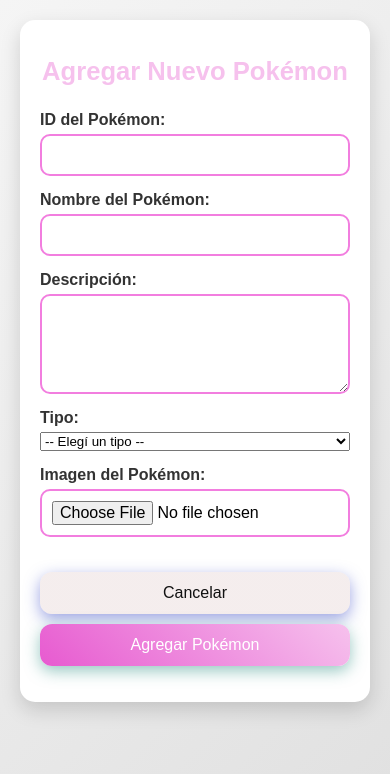
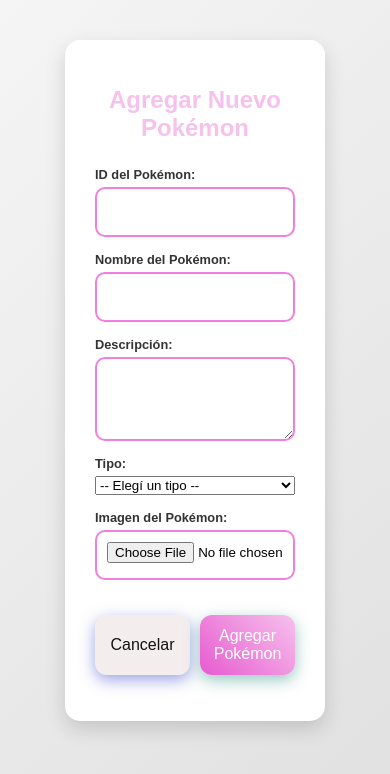
Before and after one commit to JulianImpe/Pokedex-PW2, a PHP site: page /views/agregarPokemon.php in a window 390 px wide. Shown: the top 774 px of the page. Run offline with PHP 8.4, Linux system fonts and the light colour scheme.

Commit message:
agregar pokemon responsive

```diff
--- a/styles/agregarPokemon.css
+++ b/styles/agregarPokemon.css
@@ -4,23 +4,21 @@
     margin: 0;
     padding: 0;
 }
-
 .agregar-container {
-    max-width: 500px;
+    max-width: 200px;
+    height: auto;
     margin: 40px auto;
     padding: 30px;
     background-color: #fff;
     border-radius: 15px;
-    box-shadow: 0 8px 20px rgba(0,0,0,0.15);
+    box-shadow: 0 8px 20px rgba(0, 0, 0, 0.15);
 }
-
 .titulo-agregar {
     text-align: center;
-    font-size: 2rem;
+    font-size: 1.5rem;
     color: #f6c1ed;
     margin-bottom: 25px;
 }
-
 .formulario-pokemon {
     display: flex;
     flex-direction: column;
@@ -43,7 +41,6 @@
     padding: 10px;
     border-radius: 10px;
     border: 2px solid #f27edf;
-    font-size: 1rem;
     transition: all 0.3s ease;
 }
 
@@ -72,6 +69,7 @@
     transition: all 0.3s ease;
     text-align: center;
     text-decoration: none;
+    align-content: center;
     color: #fff;
 }
 
@@ -95,19 +93,91 @@
     transform: translateY(-2px);
     box-shadow: 0 8px 20px rgba(59, 76, 202, 0.6);
 }
+input {
+    height: 50px;
+}
+label {
+    font-size: 0.8rem;
+}
 
-
-@media screen and (max-width: 600px) {
+@media screen and (min-width: 47em){
     .agregar-container {
-        margin: 20px;
-        padding: 20px;
+        max-width: 500px;
+        height: auto;
+        margin: 40px auto;
+        padding: 30px;
+        background-color: #fff;
+        border-radius: 15px;
+        box-shadow: 0 8px 20px rgba(0, 0, 0, 0.15);
     }
 
     .titulo-agregar {
-        font-size: 1.6rem;
+        text-align: center;
+        font-size: 2rem;
+        color: #f6c1ed;
+        margin-bottom: 25px;
     }
 
-    .botones-formulario {
-        flex-direction: column;
+    .campo-formulario input,
+    .campo-formulario textarea {
+        padding: 10px;
+        border-radius: 10px;
+        border: 2px solid #f27edf;
+        font-size: 1rem;
+        transition: all 0.3s ease;
     }
 }
+@media (min-width: 425px) and (max-width: 768px) {
+    .agregar-container {
+        max-width: 300px;
+        margin: 40px auto;
+        padding: 30px;
+        background-color: #fff;
+        border-radius: 15px;
+        box-shadow: 0 8px 20px rgba(0, 0, 0, 0.15);
+    }
+
+    .titulo-agregar {
+        text-align: center;
+        font-size: 2rem;
+        color: #f6c1ed;
+        margin-bottom: 25px;
+    }
+
+    .campo-formulario input,
+    .campo-formulario textarea {
+        padding: 10px;
+        border-radius: 10px;
+        border: 2px solid #f27edf;
+        transition: all 0.3s ease;
+    }
+}
+
+
+@media screen and (min-width: 60em) {
+
+    .agregar-container {
+        max-width: 500px;
+        margin: 40px auto;
+        padding: 30px;
+        background-color: #fff;
+        border-radius: 15px;
+        box-shadow: 0 8px 20px rgba(0, 0, 0, 0.15);
+    }
+
+    .titulo-agregar {
+        text-align: center;
+        font-size: 2rem;
+        color: #f6c1ed;
+        margin-bottom: 25px;
+    }
+
+    .campo-formulario input,
+    .campo-formulario textarea {
+        padding: 10px;
+        border-radius: 10px;
+        border: 2px solid #f27edf;
+        font-size: 1rem;
+        transition: all 0.3s ease;
+    }
+}
--- a/views/agregarPokemon.php
+++ b/views/agregarPokemon.php
@@ -4,6 +4,7 @@
 
 // Incluir CSS
 echo "<link rel='stylesheet' href='../styles/agregarPokemon.css'>";
+echo "<meta name='viewport' content='width=device-width, initial-scale=1.0'>";
 echo "<body>";
 ?>
 
```
